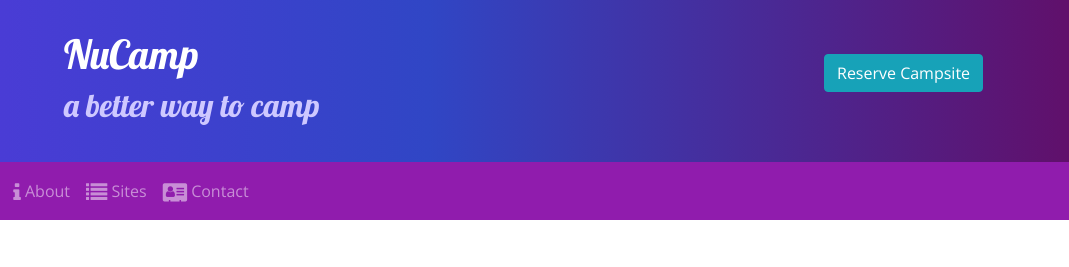
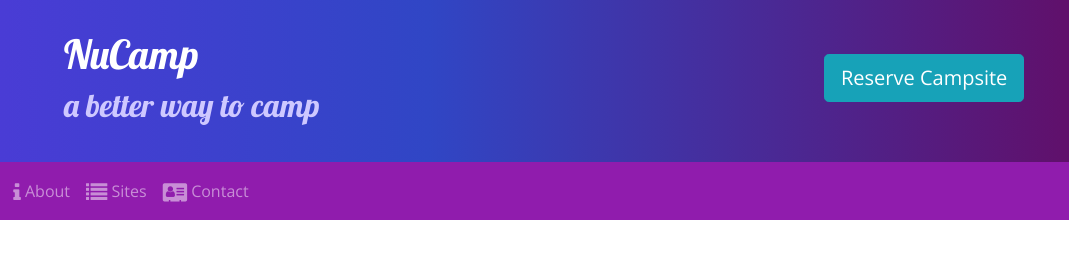
Before and after one commit to JRavenK/BootstrapProjectSetup, a website: page index.html in a window 1280 px wide. Shown: the top 267 px of the page, 211-1280 px from the left. Drawn offline with nearby package versions, Linux system fonts and the light colour scheme.

Commit message:
Tooltips

```diff
--- a/index.html
+++ b/index.html
@@ -30,7 +30,7 @@
                     <h2>a better way to camp</h2>
                 </div>
                 <div class="col-md-4 col-xl-2 text-nowrap mt-4">
-                    <a class="btn btn-info" href="#reserveForm" role="button">Reserve Campsite</a>
+                    <a href="#reserveForm" role="button" class="btn btn-lg btn-info" data-toggle="tooltip" data-placement="bottom" data-html="true" title="Or call us at <br /><strong>1-206-555-1234</strong>">Reserve Campsite</a>
                 </div>
             </div>
         </div>
@@ -170,6 +170,14 @@
     <script src="node_modules/popper.js/dist/umd/popper.min.js"></script>
     <script src="node_modules/bootstrap/dist/js/bootstrap.min.js"></script>
 
+    <script>
+        $(function () {
+            $('[data-toggle="tooltip"]').tooltip()
+        })
+    </script>
+
+
+
 </body>
 
 </html>
```
